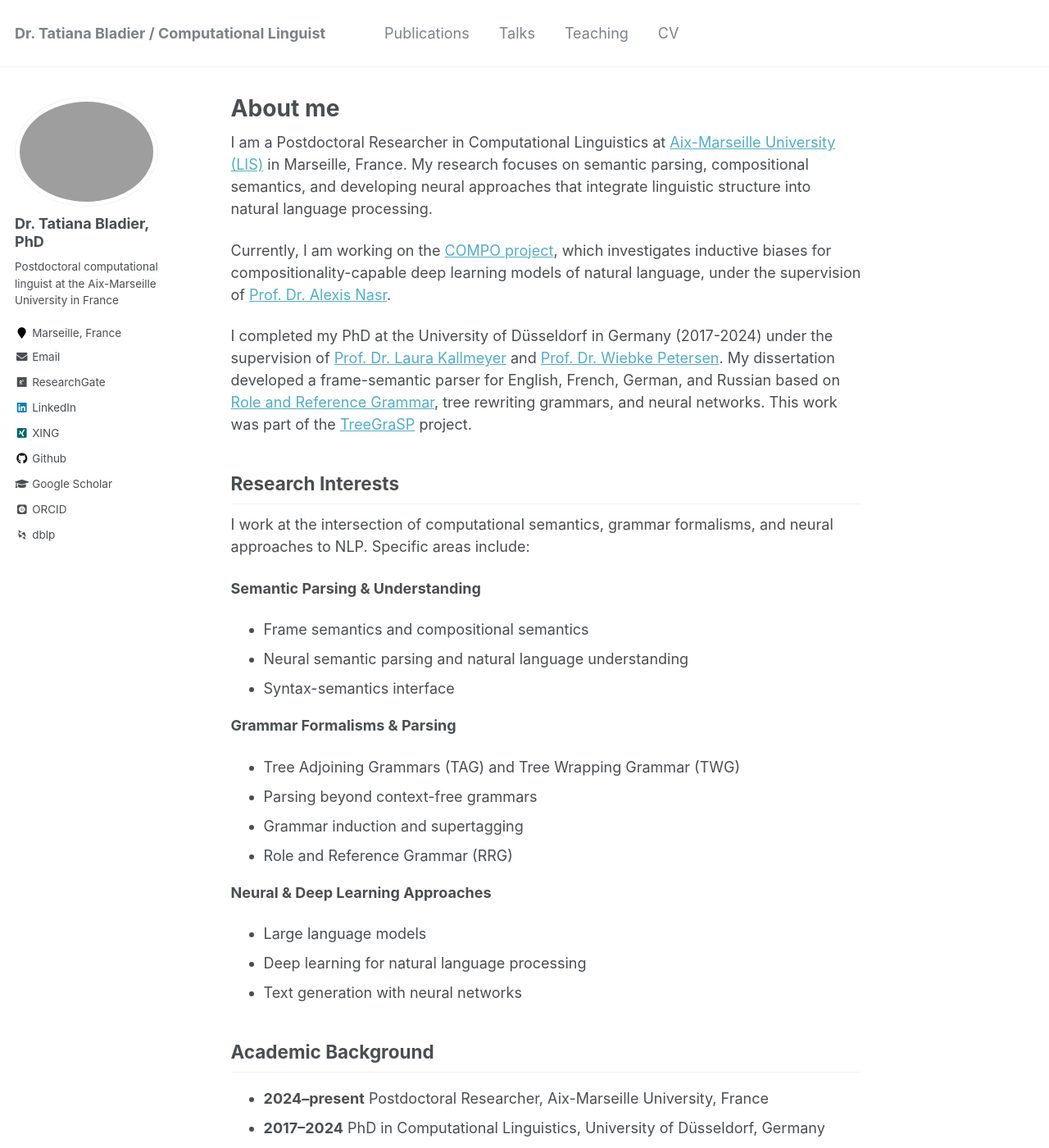
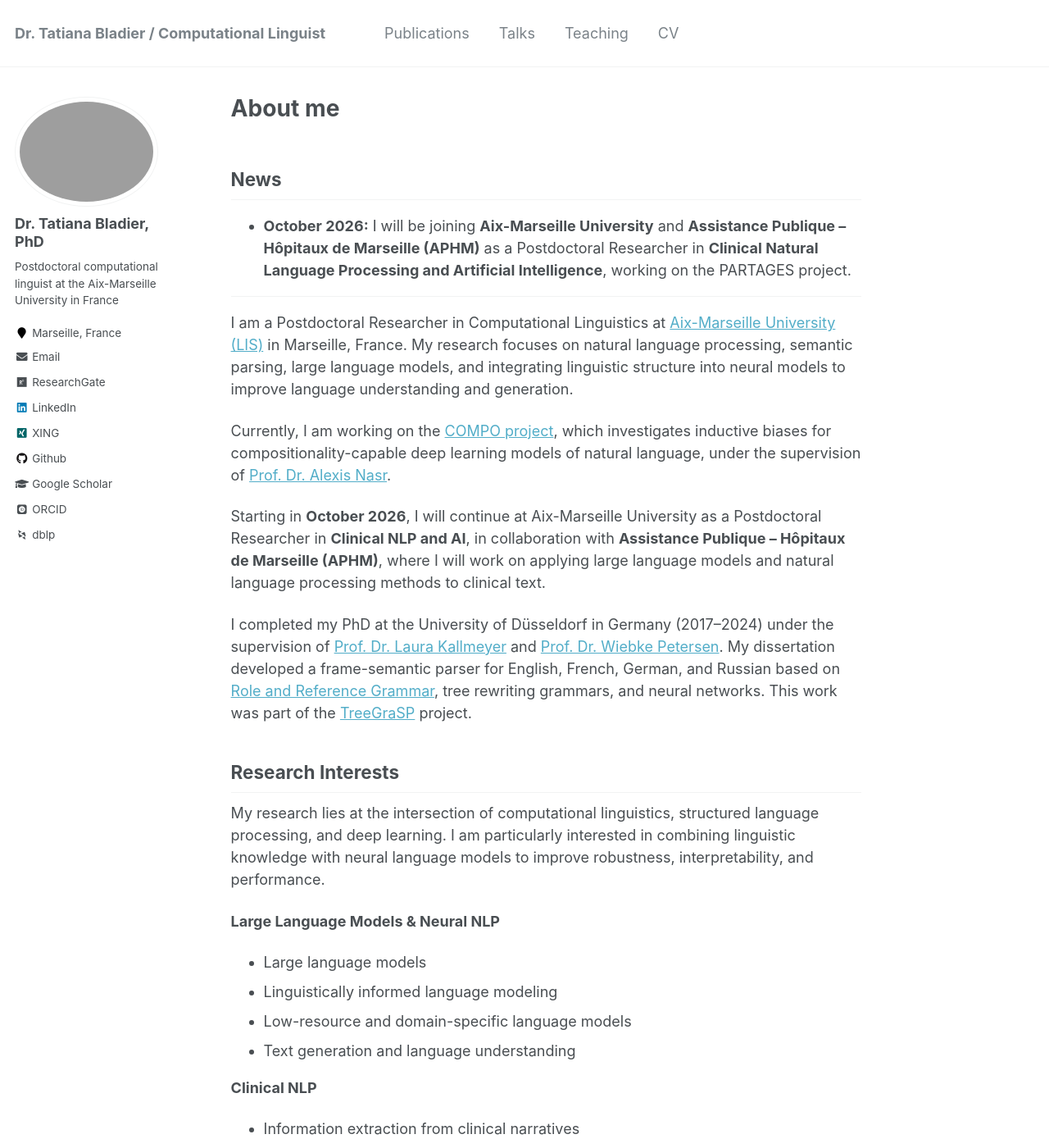
Before and after one commit to TatianaBladier/TatianaBladier.github.io, a Jekyll site: the page built from _pages/about.md, in a window 1280 px wide and 1400 px high. Shown: the whole window at 82% size. Built offline with Jekyll 4.4.1, drawn with Linux system fonts in a browser that asks for light colours; some web fonts are replaced; some of the changed text lies outside the part shown.

Commit message:
update landing page

```diff
--- a/_pages/about.md
+++ b/_pages/about.md
@@ -8,37 +8,52 @@ redirect_from:
   - /about.html
 ---
 
-I am a Postdoctoral Researcher in Computational Linguistics at [Aix-Marseille University](https://www.univ-amu.fr/) [(LIS)](https://talep.lis-lab.fr/) in Marseille, France. My research focuses on semantic parsing, compositional semantics, and developing neural approaches that integrate linguistic structure into natural language processing.
+## News
 
+- **October 2026:** I will be joining **Aix-Marseille University** and **Assistance Publique – Hôpitaux de Marseille (APHM)** as a Postdoctoral Researcher in **Clinical Natural Language Processing and Artificial Intelligence**, working on the PARTAGES project.
+
+---
+
+I am a Postdoctoral Researcher in Computational Linguistics at [Aix-Marseille University](https://www.univ-amu.fr/) [(LIS)](https://talep.lis-lab.fr/) in Marseille, France. My research focuses on natural language processing, semantic parsing, large language models, and integrating linguistic structure into neural models to improve language understanding and generation.
 
 Currently, I am working on the [COMPO project](https://anr.fr/Project-ANR-23-CE23-0031), which investigates inductive biases for compositionality-capable deep learning models of natural language, under the supervision of [Prof. Dr. Alexis Nasr](https://pageperso.lis-lab.fr/alexis.nasr/).
 
-I completed my PhD at the University of Düsseldorf in Germany (2017-2024) under the supervision of [Prof. Dr. Laura Kallmeyer](https://user.phil.hhu.de/kallmeyer/){:target="_blank" rel="noopener"} and [Prof. Dr. Wiebke Petersen](https://user.phil.hhu.de/~petersen/){:target="_blank" rel="noopener"}. My dissertation developed a frame-semantic parser for English, French, German, and Russian based on [Role and Reference Grammar](https://rrg.caset.buffalo.edu/){:target="_blank" rel="noopener"}, tree rewriting grammars, and neural networks. This work was part of the [TreeGraSP](https://treegrasp.phil.hhu.de){:target="_blank" rel="noopener"} project.
+Starting in **October 2026**, I will continue at Aix-Marseille University as a Postdoctoral Researcher in **Clinical NLP and AI**, in collaboration with **Assistance Publique – Hôpitaux de Marseille (APHM)**, where I will work on applying large language models and natural language processing methods to clinical text.
 
+I completed my PhD at the University of Düsseldorf in Germany (2017–2024) under the supervision of [Prof. Dr. Laura Kallmeyer](https://user.phil.hhu.de/kallmeyer/){:target="_blank" rel="noopener"} and [Prof. Dr. Wiebke Petersen](https://user.phil.hhu.de/~petersen/){:target="_blank" rel="noopener"}. My dissertation developed a frame-semantic parser for English, French, German, and Russian based on [Role and Reference Grammar](https://rrg.caset.buffalo.edu/){:target="_blank" rel="noopener"}, tree rewriting grammars, and neural networks. This work was part of the [TreeGraSP](https://treegrasp.phil.hhu.de){:target="_blank" rel="noopener"} project.
 
 Research Interests
 ------
-I work at the intersection of computational semantics, grammar formalisms, and neural approaches to NLP. Specific areas include:
+
+My research lies at the intersection of computational linguistics, structured language processing, and deep learning. I am particularly interested in combining linguistic knowledge with neural language models to improve robustness, interpretability, and performance.
+
+**Large Language Models & Neural NLP**
+- Large language models
+- Linguistically informed language modeling
+- Low-resource and domain-specific language models
+- Text generation and language understanding
+
+**Clinical NLP**
+- Information extraction from clinical narratives
+- Clinical language models
+- AI for healthcare and medical text processing
 
 **Semantic Parsing & Understanding**
 - Frame semantics and compositional semantics
-- Neural semantic parsing and natural language understanding
+- Neural semantic parsing
 - Syntax-semantics interface
 
 **Grammar Formalisms & Parsing**
 - Tree Adjoining Grammars (TAG) and Tree Wrapping Grammar (TWG)
+- Role and Reference Grammar (RRG)
 - Parsing beyond context-free grammars
-- Grammar induction and supertagging
-- Role and Reference Grammar (RRG)
-
-**Neural & Deep Learning Approaches**
-- Large language models
-- Deep learning for natural language processing
-- Text generation with neural networks
+- Supertagging and grammar induction
 
 Academic Background
 ------
-- **2024–present** Postdoctoral Researcher, Aix-Marseille University, France
+
+- **2026–present** Postdoctoral Researcher (Clinical NLP & AI), Aix-Marseille University & APHM, France
+- **2024–2026** Postdoctoral Researcher, Aix-Marseille University, France
 - **2017–2024** PhD in Computational Linguistics, University of Düsseldorf, Germany
 - **2010–2013** M.A. in German Studies, University of Düsseldorf, Germany (concurrent with B.A.)
 - **2012–2016** B.A. in Information Science and Language Technology, University of Düsseldorf, Germany
```
